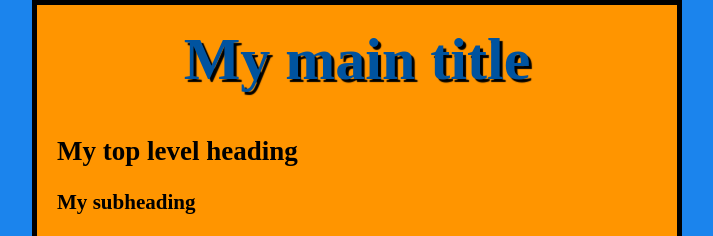
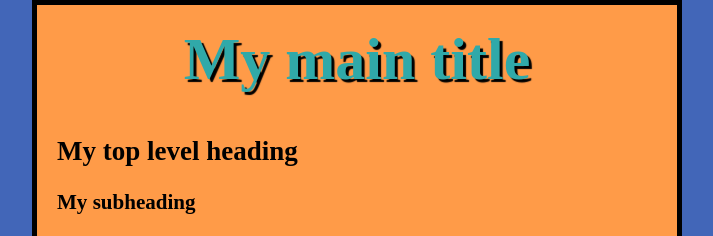
Before and after one commit to scwoptoy/test-site, a plain HTML site: page index.html in a window 1280 px wide. Shown: the top 236 px of the page, without its empty margins (283-996 px from the left). Drawn offline with Linux system fonts and the light colour scheme; a web font is replaced by a local one.

Commit message:
modified color scheme

```diff
--- a/styles/style.css
+++ b/styles/style.css
@@ -1,7 +1,7 @@
 html {
   font-size: 18px; /* px means "pixels": the base font size is now 10 pixels high  */
   font-family: 'Solway', serif; /* this should be the rest of the output you got from Google fonts */
-  background-color: #1B84ED;
+  background-color: #4266B8;
 }
 
 h1 {
@@ -9,7 +9,7 @@ h1 {
   text-align: center;
   margin: 0;
   padding: 20px 0;
-  color: #00539F;
+  color: #30A9A9;
   text-shadow: 3px 3px 1px black;
 }
 
@@ -22,7 +22,7 @@ p, li {
 body {
   width: 600px;
   margin: 0 auto;
-  background-color: #FF9500;
+  background-color: #FF9B48;
   padding: 0 20px 20px 20px;
   border: 5px solid black;
 }
```
